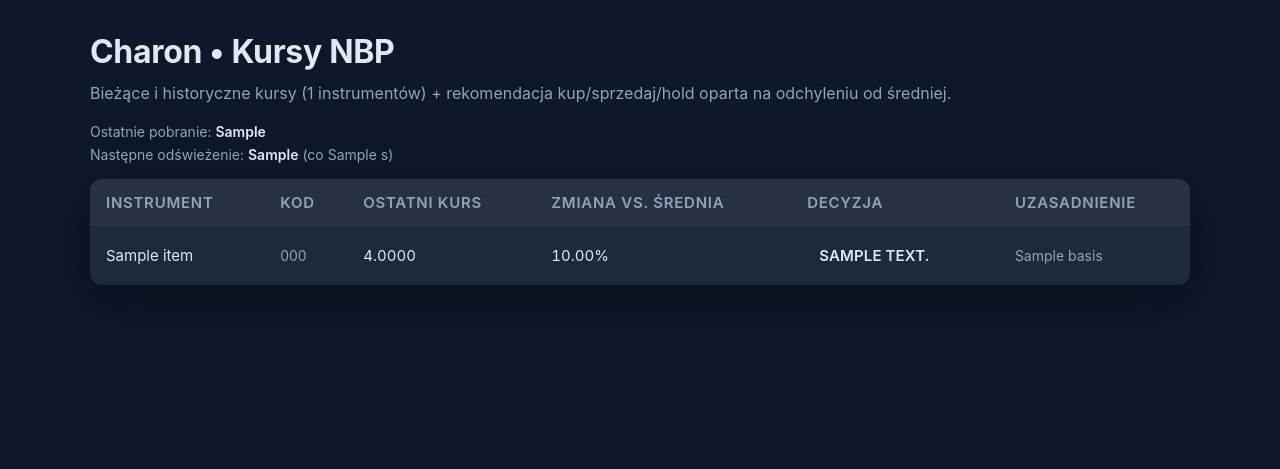
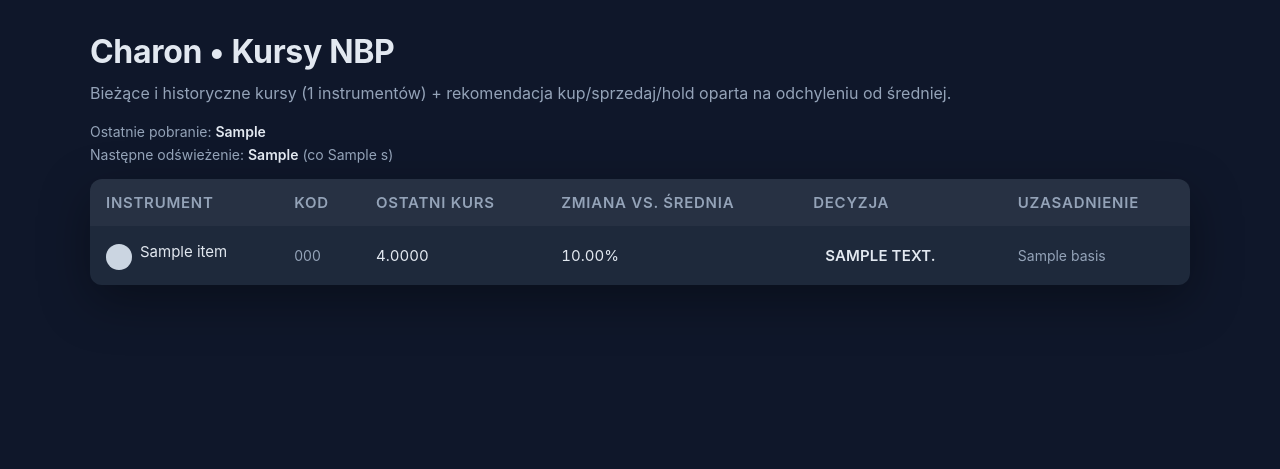
Before and after one commit to Hakaczu/charon, a Flask app: template templates/index.html in a window 1280 px wide. Shown: the top 469 px of the page. Run offline with Flask 3, Linux system fonts and the light colour scheme; the template is opened without the code that fills it: most values are stand-ins (such as "Sample title", 1, 10 or a date in 2020).

Commit message:
working v4

```diff
--- a/charon/decision.py
+++ b/charon/decision.py
@@ -1,4 +1,4 @@
-from dataclasses import dataclass
+from dataclasses import dataclass, field
 from statistics import mean
 from typing import List, Optional
 
@@ -13,6 +13,7 @@
     change_pct: Optional[float]
     decision: str
     basis: str
+    icon_class: str = field(default="fa-solid fa-coins")
 
 
 def _percent_change(current: float, reference: float) -> Optional[float]:
--- a/main.py
+++ b/main.py
@@ -3,7 +3,7 @@
 import logging
 import os
 from datetime import datetime, timedelta, timezone
-from typing import List, Optional, Tuple
+from typing import List, Optional, Tuple, TypedDict
 
 from dotenv import load_dotenv
 from flask import Flask, jsonify, render_template
@@ -25,14 +25,49 @@
 load_dotenv()
 
 # Konfiguracja
-CURRENCIES_FILTER = os.getenv("CURRENCIES")  # opcjonalna lista kodów, np. "USD,EUR,CHF"
 DECISION_BIAS_PERCENT = 1.0  # próg procentowy względem średniej
 HISTORY_DAYS = 60
 REFRESH_SECONDS = int(os.getenv("REFRESH_SECONDS", "3600"))
 PORT = int(os.getenv("PORT", "5000"))
 
+# Zostawiamy złoto + top10 głównych walut
+TOP10_CURRENCIES = [
+    "USD",
+    "EUR",
+    "JPY",
+    "GBP",
+    "AUD",
+    "CAD",
+    "CHF",
+    "CNY",
+    "SEK",
+    "NZD",
+    "NOK",
+]
+
+# Ikony CSS (klasy) dla walut; fallback na generic
+CURRENCY_ICON_CLASS = {
+    "USD": "fa-solid fa-dollar-sign",
+    "EUR": "fa-solid fa-euro-sign",
+    "JPY": "fa-solid fa-yen-sign",
+    "GBP": "fa-solid fa-sterling-sign",
+    "AUD": "fa-solid fa-dollar-sign",
+    "CAD": "fa-solid fa-dollar-sign",
+    "CHF": "fa-solid fa-coins",
+    "CNY": "fa-solid fa-coins",
+    "SEK": "fa-solid fa-coins",
+    "NZD": "fa-solid fa-dollar-sign",
+    "NOK": "fa-solid fa-coins",
+    "XAU": "fa-solid fa-gem",
+}
+
+class CacheStore(TypedDict):
+    items: List[DecisionResult]
+    last_fetch: Optional[datetime]
+
+
 # Cache danych, aby nie pobierać z NBP przy każdym odświeżeniu strony
-_CACHE: dict[str, object] = {
+_CACHE: CacheStore = {
     "items": [],
     "last_fetch": None,
 }
@@ -44,23 +79,16 @@
 def _decorate_decision(decision: DecisionResult, code: str, name: str) -> DecisionResult:
     decision.code = code
     decision.name = name
+    decision.icon_class = CURRENCY_ICON_CLASS.get(code.upper(), "fa-solid fa-coins")
     return decision
 
 
-def _filter_codes(all_codes: List[str]) -> List[str]:
-    if not CURRENCIES_FILTER:
-        return all_codes
-    wanted = {code.strip().upper() for code in CURRENCIES_FILTER.split(",") if code.strip()}
-    return [code for code in all_codes if code.upper() in wanted]
-
-
 def _build_instruments() -> Tuple[List[DecisionResult], datetime]:
-    """Pobiera wszystkie kursy NBP (tabela A) + złoto, zapisuje do DB, zwraca decyzje."""
+    """Pobiera top waluty z tabeli A + złoto, zapisuje do DB, zwraca decyzje."""
     instruments: List[DecisionResult] = []
     table = fetch_table("A")
     table_map = {item["code"]: item for item in table}
-    all_codes = [item["code"] for item in table]
-    codes = _filter_codes(all_codes)
+    codes = [code for code in TOP10_CURRENCIES if code in table_map]
 
     with db.get_session() as session:
         for code in codes:
@@ -84,7 +112,7 @@
 
 def _ensure_cached_data() -> Tuple[List[DecisionResult], Optional[datetime], Optional[datetime]]:
     now = datetime.now(timezone.utc)
-    last_fetch: Optional[datetime] = _CACHE.get("last_fetch")  # type: ignore[assignment]
+    last_fetch: Optional[datetime] = _CACHE["last_fetch"]
     needs_refresh = last_fetch is None or (now - last_fetch) >= timedelta(seconds=REFRESH_SECONDS)
 
     if needs_refresh:
--- a/templates/index.html
+++ b/templates/index.html
@@ -4,6 +4,7 @@
   <meta charset="utf-8">
   <meta name="viewport" content="width=device-width, initial-scale=1">
   <title>Charon – decyzje walutowe</title>
+    <link rel="stylesheet" href="https://cdnjs.cloudflare.com/ajax/libs/font-awesome/6.5.1/css/all.min.css" integrity="sha512-DTOQO9RWCH3ppGqcWaEA1BIZOC6xxalwEsw9c2QQeAIftl+Vegovlnee1c9QX4TctnWMn13TZye+giMm8e2LwA==" crossorigin="anonymous" referrerpolicy="no-referrer" />
   <style>
     :root {
       color-scheme: light dark;
@@ -78,6 +79,45 @@
     .pill.hold { background: rgba(234, 179, 8, 0.16); color: var(--hold); border: 1px solid rgba(234, 179, 8, 0.4);}
     .muted { color: var(--muted); font-size: 14px; }
     .value { font-variant-numeric: tabular-nums; }
+    .icon {
+      display: inline-flex;
+      align-items: center;
+      justify-content: center;
+      width: 28px;
+      height: 28px;
+      border-radius: 50%;
+      background: rgba(255,255,255,0.08);
+      color: var(--text);
+      margin-right: 8px;
+    }
+    .icon i { font-size: 14px; }
+    .icon {
+      display: inline-flex;
+      align-items: center;
+      justify-content: center;
+      width: 26px;
+      height: 26px;
+      border-radius: 50%;
+      font-size: 13px;
+      font-weight: 700;
+      color: #0b1221;
+      margin-right: 8px;
+      text-transform: uppercase;
+      letter-spacing: 0.02em;
+      background: #cbd5e1;
+    }
+    .icon-generic { background: linear-gradient(135deg, #cbd5e1, #94a3b8); }
+    .icon-usd { background: linear-gradient(135deg, #22c55e, #16a34a); color: #0b1221; }
+    .icon-eur { background: linear-gradient(135deg, #38bdf8, #2563eb); color: #0b1221; }
+    .icon-jpy { background: linear-gradient(135deg, #f43f5e, #e11d48); color: #0b1221; }
+    .icon-gbp { background: linear-gradient(135deg, #6366f1, #4338ca); color: #0b1221; }
+    .icon-aud { background: linear-gradient(135deg, #22d3ee, #0ea5e9); color: #0b1221; }
+    .icon-cad { background: linear-gradient(135deg, #f97316, #ea580c); color: #0b1221; }
+    .icon-chf { background: linear-gradient(135deg, #facc15, #eab308); color: #0b1221; }
+    .icon-cny { background: linear-gradient(135deg, #ef4444, #b91c1c); color: #0b1221; }
+    .icon-sek { background: linear-gradient(135deg, #38bdf8, #22c55e); color: #0b1221; }
+    .icon-nzd { background: linear-gradient(135deg, #14b8a6, #0f766e); color: #0b1221; }
+    .icon-xau { background: linear-gradient(135deg, #f59e0b, #d97706); color: #0b1221; }
     .meta {
       display: grid;
       gap: 6px;
@@ -110,7 +150,7 @@
       <tbody>
         {% for item in items %}
         <tr>
-          <td>{{ item.name }}</td>
+           <td><span class="icon"><i class="{{ item.icon_class }}" aria-hidden="true"></i></span>{{ item.name }}</td>
           <td class="muted">{{ item.code }}</td>
           <td class="value">{{ '%.4f'|format(item.latest_rate) }}</td>
           <td class="value">{% if item.change_pct is not none %}{{ '%.2f'|format(item.change_pct) }}%{% else %}—{% endif %}</td>
```
Also changed, not shown: README.md.
